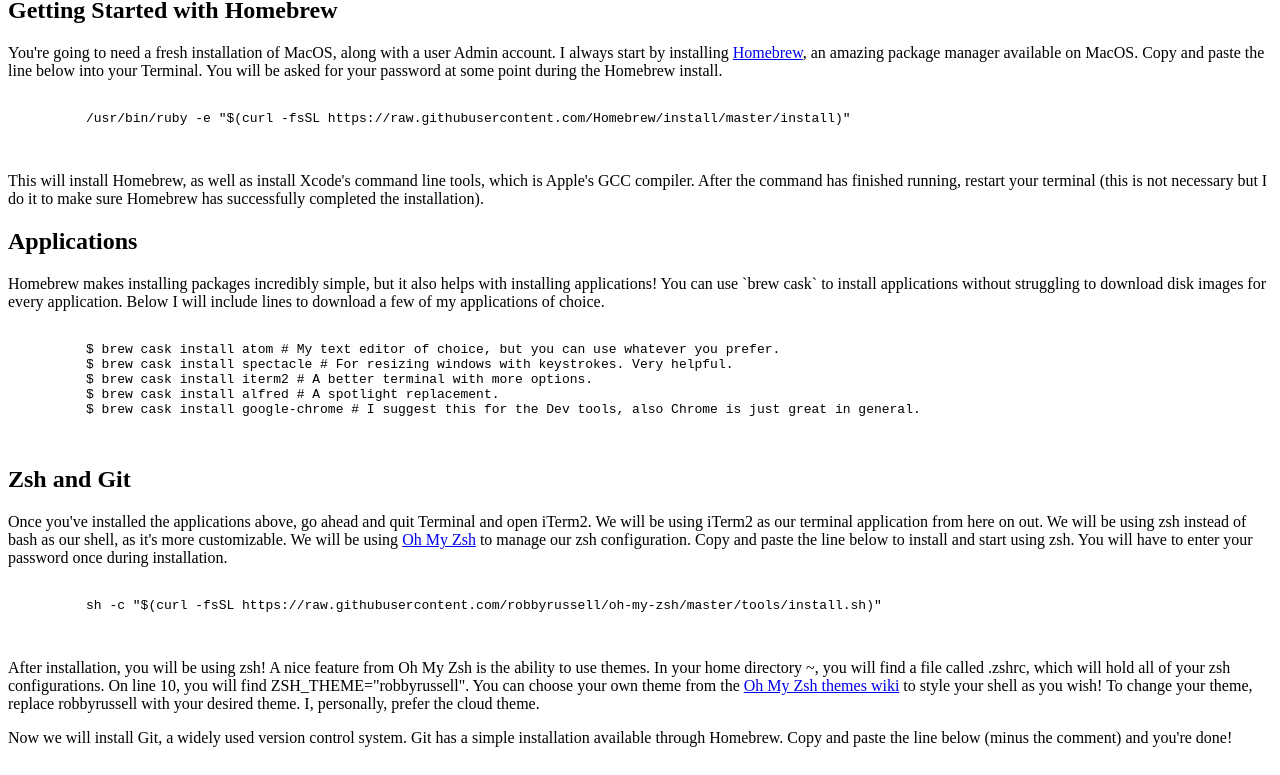
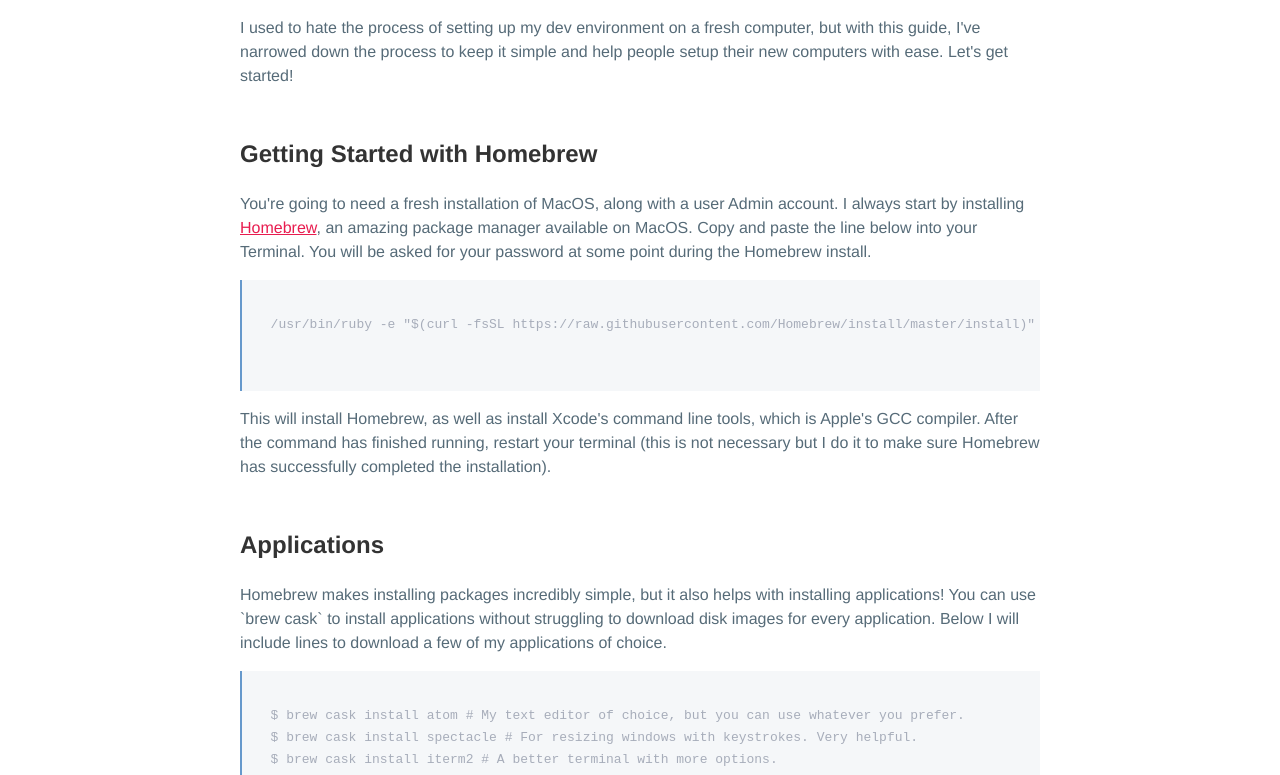
Before and after one commit to noahramey/dev-environment-setup, a plain HTML site: page index.html in a window 1280 px wide. Shown: the part 139-914 px from the top of the page. Drawn offline with Linux system fonts and the light colour scheme.

Commit message:
start styling

```diff
--- a/css/index.css
+++ b/css/index.css
@@ -0,0 +1,36 @@
+body {
+  margin: 0 auto;
+  max-width: 50em;
+  font-family: "Helvetica", "Arial", sans-serif;
+  line-height: 1.5;
+  padding: 4em 1em;
+  color: #566b78;
+}
+
+h2 {
+  margin-top: 1em;
+  padding-top: 1em;
+}
+
+h1, h2, strong {
+  color: #333;
+}
+
+code, pre {
+  background: #f5f7f9;
+  color: #a7adba;
+}
+
+code {
+  padding: 2px 4px;
+  vertical-align: text-bottom;
+}
+
+pre {
+  padding: 1em;
+  border-left: 2px solid #69c;
+}
+
+a {
+  color: #e81c4f;
+}
--- a/index.html
+++ b/index.html
@@ -3,6 +3,7 @@
   <head>
     <meta charset="utf-8">
     <title>MacOS Developer Setup</title>
+    <link rel="stylesheet" href="css/index.css">
   </head>
   <body>
     <header>
```
Lines whose indentation alone changed are shown as unchanged.
